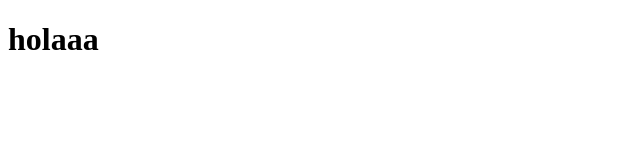
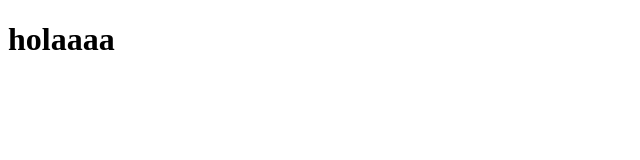
Before and after one commit to casta0408/Repositorio-html, a plain HTML site: page index.html in a window 1280 px wide. Shown: the full height of the page, 0-640 px from the left. Drawn offline with Linux system fonts and the light colour scheme.

Commit message:
Inicialmastaer

```diff
--- a/index.html
+++ b/index.html
@@ -6,7 +6,7 @@
     <title>hiii</title>
 </head>
 <body>
-    <h1>holaaa</h1>
+    <h1>holaaaa</h1>
 
 </body>
 </html>
```
